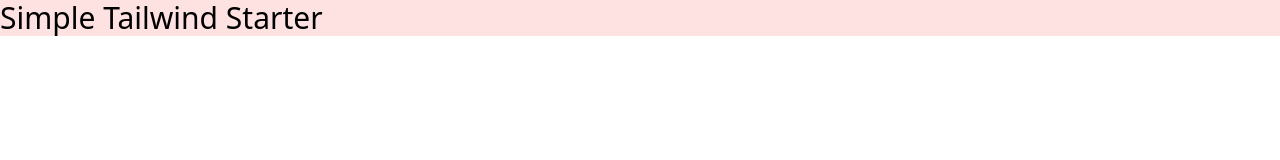
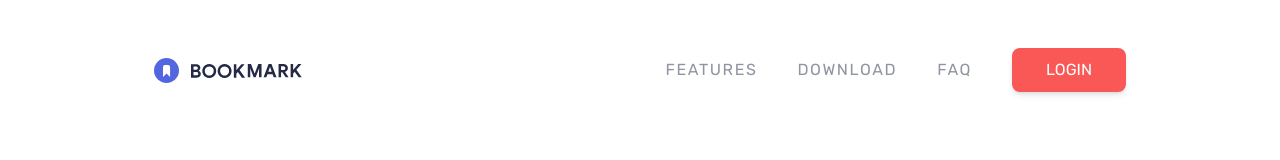
Before and after one commit to BanderMohammed2000/bookmark-website, a website: page index.html in a window 1280 px wide. Drawn offline with Linux system fonts and the light colour scheme.

Commit message:
navbar is done

```diff
--- a/index.html
+++ b/index.html
@@ -3,10 +3,44 @@
   <head>
     <meta charset="UTF-8" />
     <meta name="viewport" content="width=device-width, initial-scale=1.0" />
+    <link rel="preconnect" href="https://fonts.googleapis.com" />
+    <link rel="preconnect" href="https://fonts.gstatic.com" crossorigin />
+    <link
+      href="https://fonts.googleapis.com/css2?family=Rubik:wght@400;600;700&display=swap"
+      rel="stylesheet"
+    />
     <link rel="stylesheet" href="css/style.css" />
-    <title>Simple Tailwind Starter</title>
+    <title>Bookmark Website</title>
   </head>
-  <body>
-    <h1 class="text-3xl bg-red-100">Simple Tailwind Starter</h1>
+  <body class="overflow-x-hidden">
+    <nav class="container relative mx-auto p-6">
+      <!-- Flex Container For Nav Items -->
+      <div class="flex items-center justify-between space-x-20 my-6">
+        <!-- Logo -->
+        <div class="z-30">
+          <img src="images/logo-bookmark.svg" id="logo" alt="logo" />
+        </div>
+
+        <!-- Menu Items -->
+        <div
+          class="hidden items-center space-x-10 uppercase text-grayishBlue md:flex"
+        >
+          <a href="#features" class="tracking-widest hover:text-softRed"
+            >Features</a
+          >
+          <a href="#download" class="tracking-widest hover:text-softRed"
+            >Download</a
+          >
+          <a href="#faq" class="tracking-widest hover:text-softRed">FAQ</a>
+
+          <a
+            href="#"
+            class="px-8 py-2 text-white bg-softRed border-2 border-softRed rounded-lg shadow-md hover:text-softRed hover:bg-white"
+          >
+            Login
+          </a>
+        </div>
+      </div>
+    </nav>
   </body>
 </html>
--- a/tailwind.config.js
+++ b/tailwind.config.js
@@ -1,8 +1,26 @@
-/** @type {import('tailwindcss').Config} */
 module.exports = {
   content: ["./*.html"],
   theme: {
-    extend: {},
+    screens: {
+      sm: "480px",
+      md: "768px",
+      lg: "1020px",
+      xl: "1440px",
+    },
+    extend: {
+      colors: {
+        softBlue: "hsl(231, 69%, 60%)",
+        softRed: "hsl(0, 94%, 66%)",
+        grayishBlue: "hsl(229, 8%, 60%)",
+        veryDarkBlue: "hsl(229, 31%, 21%)",
+      },
+      fontFamily: {
+        sans: ["Rubik", "sans-serif"],
+      },
+      backgroundImage: () => ({
+        dots: "url('../images/bg-dots.svg')",
+      }),
+    },
   },
   plugins: [],
 };
```
Also changed, not shown: css/style.css.
